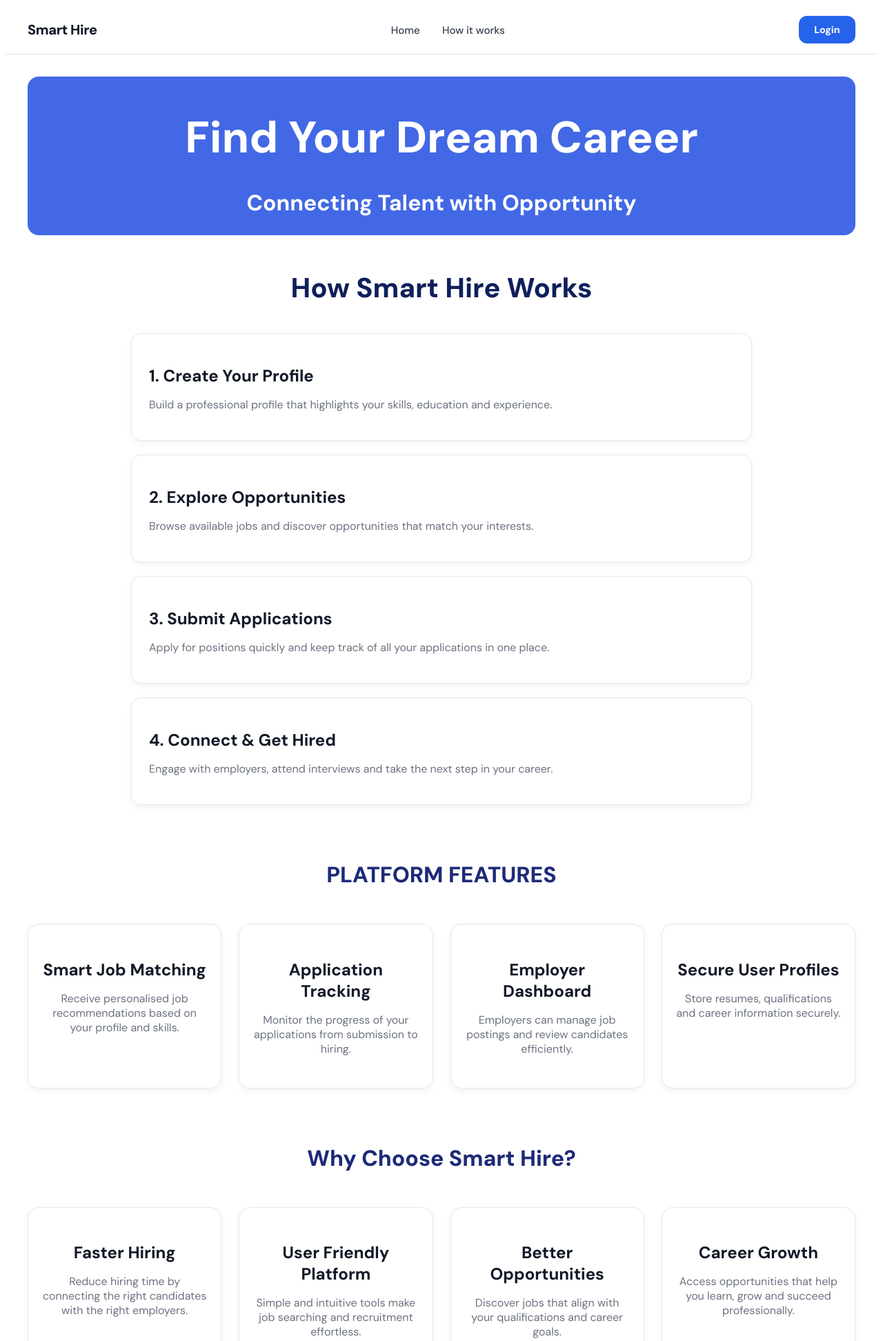
After one commit to Sirawyn7/CSIT314-SmartHire, a Python web app: template web/templates/home.html in a window 1280 px wide. The commit adds this page. Shown: the top 1944 px of the page at 69% size. Run offline with Jinja, Linux system fonts and the light colour scheme; the template is opened without the code that fills it, so the values that code supplies are empty.

Commit message:
Homebranch

```diff
--- a/routes/auth_routes.py
+++ b/routes/auth_routes.py
@@ -15,6 +15,7 @@ class AuthRoutes:
 
     def _register_routes(self):
         self.blueprint.add_url_rule("/ping/auth", view_func=self.ping, methods=["GET"])
+        self.blueprint.add_url_rule("/home", view_func=self.home_page, methods=["GET"])
         self.blueprint.add_url_rule("/login", view_func=self.login_page, methods=["GET"])
         self.blueprint.add_url_rule("/register", view_func=self.register_page, methods=["GET"])
         self.blueprint.add_url_rule("/forgot-password", view_func=self.forgot_password_page, methods=["GET"])
@@ -35,6 +36,8 @@ class AuthRoutes:
     def forgot_password_page(self):
         return render_template("auth/forgot_password.html")
 
+    def home_page(self):
+        return render_template("home.html")
 
     def login_post(self):
         """Handles login form submission, creates session on success."""
--- a/web/static/css/style.css
+++ b/web/static/css/style.css
@@ -343,3 +343,143 @@ main:has(.auth-card) {
     font-size: 1rem;
     cursor: pointer;
 }
+
+/* ---- HOME PAGE BANNER -------- */
+
+.hero_section{
+    background: #4268e5;
+    height: 230px;
+    display: flex;
+    justify-content: center;
+    align-items: center;
+    text-align: center;
+    margin-bottom: 50px;
+    border-radius: 16px;
+}
+
+.hero_text h1{
+    font-size: 4rem;
+    font-weight: 900;
+    color: white;
+    margin-bottom: 10px;
+}
+
+.hero_text p{
+    font-size: 2rem;
+    font-weight: 700;
+    color: white;
+}
+
+
+/* ---- HOW IT WORKS -------- */
+
+.how_section{
+    max-width: 900px;
+    margin: 30px auto;
+}
+
+.how_section h1{
+    text-align: center;
+    font-size: 2.5rem;
+    font-weight: 800;
+    color: #0f1f5c;
+    margin-bottom: 40px;
+}
+
+.how_box{
+    background: #ffffff;
+    padding: 25px;
+    margin-bottom: 20px;
+    border-radius: 14px;
+    border: 1px solid #e5e7eb;
+    box-shadow: 0 4px 10px rgba(0,0,0,0.05);
+}
+
+.how_box h2{
+    margin-bottom: 10px;
+    color: #111827;
+}
+
+.how_box p{
+    color: #6b7280;
+}
+
+.how_box:hover{
+    transform: translateY(-6px) scale(1.02);
+    box-shadow: 0 16px 32px rgba(0,0,0,0.12);
+}
+
+
+/* ------ PLATFORM FEATURES ----- */
+
+.feature_section,
+.about_section{
+    max-width: 1200px;
+    margin: 80px auto;
+    text-align: center;
+}
+
+.feature_section h1,
+.about_section h1{
+    font-size: 2rem;
+    font-weight: 800;
+    color: #1e2a78;
+    margin-bottom: 50px;
+}
+
+.feature_container,
+.about_container{
+    display: grid;
+    grid-template-columns: repeat(4, 1fr);
+    gap: 25px;
+}
+
+.feature_box,
+.about_box{
+    background: white;
+    padding: 30px 20px;
+    border-radius: 16px;
+    border: 1px solid #e5e7eb;
+    box-shadow: 0 4px 10px rgba(0,0,0,0.05);
+}
+
+.feature_box h2,
+.about_box h2{
+    color: #111827;
+    margin-bottom: 12px;
+}
+
+.feature_box p,
+.about_box p{
+    color: #6b7280;
+}
+
+
+/* ---- BOTTOM SECTION -------- */
+
+.bottom_section{
+    max-width: 1200px;
+    margin: 80px auto;
+}
+
+.bottom_box{
+    text-align: center;
+    justify-content: center;
+    background: #4268e5;
+    border-radius: 16px;
+    padding: 35px 50px;
+    display: flex;
+    align-items: center;
+}
+
+.bottom_text h1{
+    font-size: 3rem;
+    font-weight: 800;
+    color: white;
+    margin-bottom: 10px;
+}
+
+.bottom_text p{
+    font-size: 1.5rem;
+    color: white;
+}
--- a/web/templates/base.html
+++ b/web/templates/base.html
@@ -20,7 +20,7 @@ e.g. imports header, navigation, footer without explicit declaration in each fil
     <div class="nav-container">
       <a class="nav-brand" href="/">Smart Hire</a>
       <ul class="nav-links">
-        <li><a href="/base" class="nav-link">Home</a></li>
+        <li><a href="/home" class="nav-link">Home</a></li>
         <li><a href="/how-it-works" class="nav-link">How it works</a></li>
       </ul>
       {% if session.get('user_id') %}
--- /dev/null
+++ b/web/templates/home.html
@@ -0,0 +1,121 @@
+{% extends 'base.html' %}
+
+{% block content %}
+
+<!-- Homepage Banner -->
+
+<section class="hero_section">
+  <div class="hero_text">
+    <h1>Find Your Dream Career</h1>
+    <p>Connecting Talent with Opportunity</p>
+  </div>
+</section>
+
+<!--- How Smart Hire Works ------>
+
+<section class="how_section">
+
+  <h1>How Smart Hire Works</h1>
+
+  <div class="how_box">
+    <h2>1. Create Your Profile</h2>
+    <p>Build a professional profile that highlights your skills, education and experience.</p>
+  </div>
+
+  <div class="how_box">
+    <h2>2. Explore Opportunities</h2>
+    <p>Browse available jobs and discover opportunities that match your interests.</p>
+  </div>
+
+  <div class="how_box">
+    <h2>3. Submit Applications</h2>
+    <p>Apply for positions quickly and keep track of all your applications in one place.</p>
+  </div>
+
+  <div class="how_box">
+    <h2>4. Connect & Get Hired</h2>
+    <p>Engage with employers, attend interviews and take the next step in your career.</p>
+  </div>
+
+</section>
+
+<!--------- Platform Features ----->
+
+<section class="feature_section">
+
+  <h1>PLATFORM FEATURES</h1>
+
+  <div class="feature_container">
+
+    <div class="feature_box">
+      <h2>Smart Job Matching</h2>
+      <p>Receive personalised job recommendations based on your profile and skills.</p>
+    </div>
+
+    <div class="feature_box">
+      <h2>Application Tracking</h2>
+      <p>Monitor the progress of your applications from submission to hiring.</p>
+    </div>
+
+    <div class="feature_box">
+      <h2>Employer Dashboard</h2>
+      <p>Employers can manage job postings and review candidates efficiently.</p>
+    </div>
+
+    <div class="feature_box">
+      <h2>Secure User Profiles</h2>
+      <p>Store resumes, qualifications and career information securely.</p>
+    </div>
+
+  </div>
+
+</section>
+
+<!-------- Why Choose Smart Hire ----->
+
+<section class="about_section">
+
+  <h1>Why Choose Smart Hire?</h1>
+
+  <div class="about_container">
+
+    <div class="about_box">
+      <h2>Faster Hiring</h2>
+      <p>Reduce hiring time by connecting the right candidates with the right employers.</p>
+    </div>
+
+    <div class="about_box">
+      <h2>User Friendly Platform</h2>
+      <p>Simple and intuitive tools make job searching and recruitment effortless.</p>
+    </div>
+
+    <div class="about_box">
+      <h2>Better Opportunities</h2>
+      <p>Discover jobs that align with your qualifications and career goals.</p>
+    </div>
+
+    <div class="about_box">
+      <h2>Career Growth</h2>
+      <p>Access opportunities that help you learn, grow and succeed professionally.</p>
+    </div>
+
+  </div>
+
+</section>
+
+<!---------- Closing Banner -------->
+
+<section class="bottom_section">
+
+  <div class="bottom_box">
+
+    <div class="bottom_text">
+      <h1>Your Future Starts Here</h1>
+      <p>Smart Hire helps connect job seekers and employers through smarter recruitment.</p>
+    </div>
+
+  </div>
+
+</section>
+
+{% endblock %}
```
